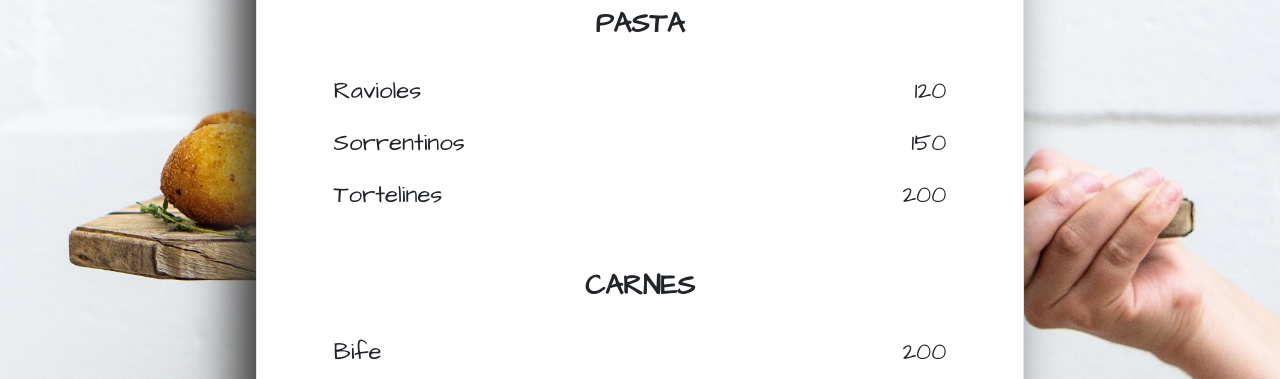
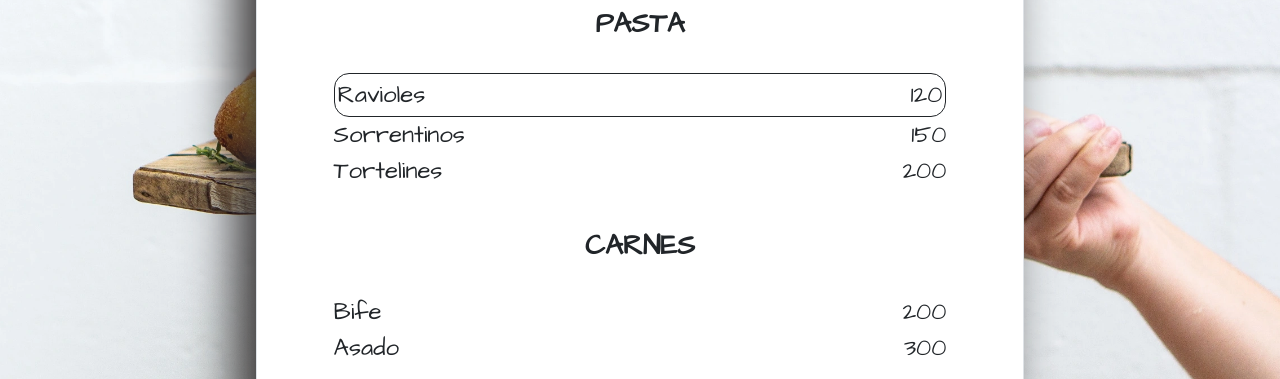
Before and after one commit to Panthersoul/MenuDinamico_JS, a plain HTML site: page assets/pages/menu.html in a window 1280 px wide. In both pictures the pointer is over the item 639 px from the left and 476 px from the top of the page. Shown: the part 378-757 px from the top of the page. Drawn offline with nearby package versions, Linux system fonts and the light colour scheme.

Commit message:
agrego estilos

```diff
--- a/assets/css/style.css
+++ b/assets/css/style.css
@@ -1,6 +1,8 @@
 *{
     font-family: 'Architects Daughter', cursive;
 }
+
+p {margin: 0px !important;}
 
 .bodyMAIN{
     background-color: black;
@@ -55,6 +57,13 @@ ul{
     display: inline-flex;
     padding-inline-start: 0px;}
 
+.articuloMenu:hover{
+    cursor: pointer;
+    border: solid 1px;
+    border-radius: 15px;
+    padding: 3px;
+}
+
 .amarillo{color: #eee460;}
 .fondoAmarillo{background-color: #eee460 !important;}
 .fondoBlanco{background-color: none;}
--- a/assets/js/main.js
+++ b/assets/js/main.js
@@ -65,7 +65,7 @@ let nroCat = 1;
         }
      }while(confirm(`¿Desea seguir agregando categorías?`))
 
-*/
+
 // /*  AQUI ITERO SOBRE LAS CATEGORIAS PARA PEDIR LOS PRODUCTOS */
 /*
  let salgo = 0;
@@ -85,7 +85,6 @@ let nroCat = 1;
     }while( salgo != listaCategoria.length)
 
 
-    */
 //////////////////////////////////
 
 
```
